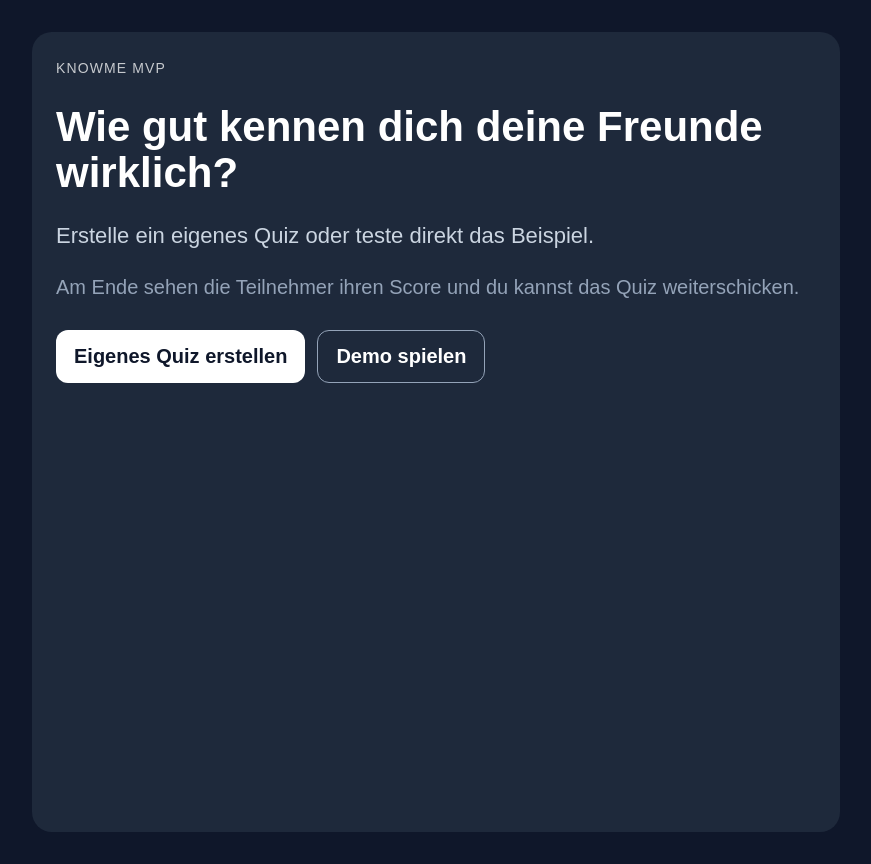
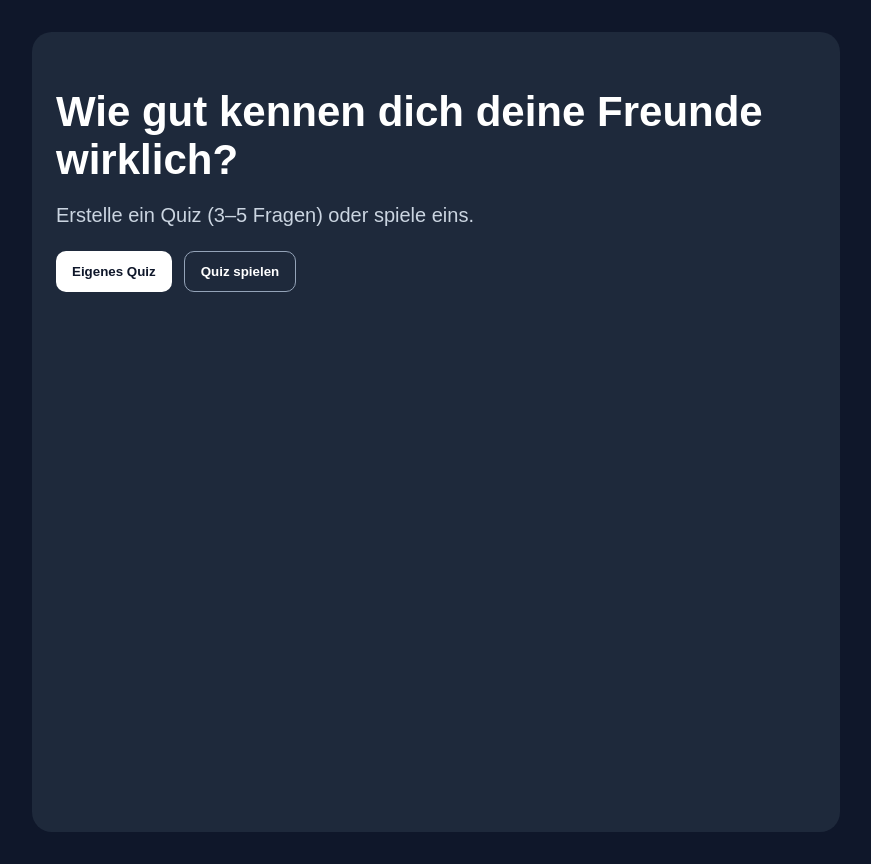
Before and after one commit to DerMichaBenjamin/knowme-mvp-Test02, a Next.js app: page / in a window 1280 px wide. Shown: the whole page, without its empty margins (204-1075 px from the left). Built offline with nearby package versions, Linux system fonts and the light colour scheme.

Commit message:
Refactor quiz logic and UI components

```diff
--- a/app/page.tsx
+++ b/app/page.tsx
@@ -2,81 +2,124 @@
 
 import { useEffect, useMemo, useState } from "react";
 
-type Q = { text: string; answer: boolean | null };
+type Q = { id: string; text: string; answer: boolean | null };
+type Result = { name: string; score: number; total: number };
 
-type Result = { score: number; total: number };
+const uid = () => Math.random().toString(36).slice(2, 9);
 
-const defaultQuestions: Q[] = [
-  { text: "Ich trinke lieber Bier als Wein.", answer: null },
-  { text: "Ich bin eher ein Morgenmensch.", answer: null },
-  { text: "Ich war schon mal auf Mallorca.", answer: null },
-  { text: "Ich esse gerne scharf.", answer: null },
-  { text: "Ich mag keine Hunde.", answer: null }
+const makeDefaults = (): Q[] => [
+  { id: uid(), text: "Ich trinke lieber Bier als Wein.", answer: null },
+  { id: uid(), text: "Ich bin eher ein Morgenmensch.", answer: null },
+  { id: uid(), text: "Ich war schon mal auf Mallorca.", answer: null },
 ];
 
-const demoQuizAnswers = [true, false, true, true, false];
-
 export default function Page() {
-  const [screen, setScreen] = useState<"welcome" | "create" | "quiz" | "result">("welcome");
-  const [questions, setQuestions] = useState<Q[]>(defaultQuestions);
+  const [screen, setScreen] = useState<"welcome" | "create" | "share" | "play_intro" | "quiz" | "result">("welcome");
+  const [questions, setQuestions] = useState<Q[]>(makeDefaults());
+  const [answersKey, setAnswersKey] = useState<boolean[]>([]);
   const [step, setStep] = useState(0);
   const [score, setScore] = useState(0);
   const [results, setResults] = useState<Result[]>([]);
+  const [playerName, setPlayerName] = useState("");
+  const [quizId, setQuizId] = useState("");
+  const [shareUrl, setShareUrl] = useState("");
+  const [copied, setCopied] = useState(false);
 
   useEffect(() => {
     try {
-      const saved = localStorage.getItem("knowme-results");
-      if (saved) setResults(JSON.parse(saved));
+      const r = localStorage.getItem("knowme-results");
+      if (r) setResults(JSON.parse(r));
     } catch {}
   }, []);
 
   useEffect(() => {
-    try {
-      localStorage.setItem("knowme-results", JSON.stringify(results));
-    } catch {}
+    try { localStorage.setItem("knowme-results", JSON.stringify(results)); } catch {}
   }, [results]);
 
-  const averageScore = useMemo(() => {
+  const average = useMemo(() => {
     if (!results.length) return null;
-    const totalScores = results.reduce((acc, item) => acc + item.score, 0);
-    return (totalScores / results.length).toFixed(1);
+    const s = results.reduce((a, b) => a + b.score, 0);
+    return (s / results.length).toFixed(1);
   }, [results]);
 
-  const updateQ = (i: number, patch: Partial<Q>) => {
-    setQuestions(prev => prev.map((q, idx) => (idx === i ? { ...q, ...patch } : q)));
+  const canStartCreated = questions.length >= 3 && questions.length <= 5 && questions.every(q => q.text.trim() && q.answer !== null);
+
+  const updateQ = (id: string, patch: Partial<Q>) => {
+    setQuestions(prev => prev.map(q => q.id === id ? { ...q, ...patch } : q));
   };
 
-  const startQuiz = () => {
-    setStep(0);
-    setScore(0);
-    setScreen("quiz");
+  const addQ = () => {
+    if (questions.length >= 5) return;
+    setQuestions(prev => [...prev, { id: uid(), text: "", answer: null }]);
   };
 
-  const startOwnQuizCreation = () => {
-    setQuestions(defaultQuestions);
-    setStep(0);
-    setScore(0);
+  const removeQ = (id: string) => {
+    if (questions.length <= 3) return;
+    setQuestions(prev => prev.filter(q => q.id !== id));
+  };
+
+  const startCreate = () => {
+    setQuestions(makeDefaults());
     setScreen("create");
   };
 
-  const canStartCreatedQuiz = questions.every(q => q.text.trim() && q.answer !== null);
+  const toShare = () => {
+    const id = uid();
+    const key = questions.map(q => q.answer as boolean);
+    setAnswersKey(key);
+    setQuizId(id);
+    const url = `${window.location.origin}/?q=${id}`; // simple link (MVP)
+    setShareUrl(url);
+    try { localStorage.setItem(`quiz-${id}`, JSON.stringify({ questions, key })); } catch {}
+    setScreen("share");
+  };
 
-  const answer = (value: boolean) => {
-    let nextScore = score;
-    const correctAnswers = questions.map((q, i) => q.answer ?? demoQuizAnswers[i]);
+  const copy = async () => {
+    try { await navigator.clipboard.writeText(shareUrl); } catch {}
+    setCopied(true);
+    setTimeout(() => setCopied(false), 1200);
+  };
 
-    if (value === correctAnswers[step]) nextScore += 1;
+  const loadFromUrl = () => {
+    const params = new URLSearchParams(window.location.search);
+    const id = params.get("q");
+    if (!id) return false;
+    try {
+      const raw = localStorage.getItem(`quiz-${id}`);
+      if (!raw) return false;
+      const parsed = JSON.parse(raw);
+      setQuestions(parsed.questions);
+      setAnswersKey(parsed.key);
+      setQuizId(id);
+      return true;
+    } catch { return false; }
+  };
+
+  const startPlay = () => {
+    const loaded = loadFromUrl();
+    if (!loaded && answersKey.length === 0) {
+      // fallback: use current questions with answers as key
+      setAnswersKey(questions.map(q => q.answer ?? false));
+    }
+    setPlayerName("");
+    setStep(0);
+    setScore(0);
+    setScreen("play_intro");
+  };
+
+  const answer = (v: boolean) => {
+    const correct = answersKey[step];
+    const nextScore = score + (v === correct ? 1 : 0);
     setScore(nextScore);
-
     if (step < questions.length - 1) {
-      setStep(step + 1);
+      setStep(s => s + 1);
     } else {
-      setResults(prev => [...prev, { score: nextScore, total: questions.length }]);
+      setResults(prev => [{ name: playerName || "Anonymous", score: nextScore, total: questions.length }, ...prev]);
       setScreen("result");
     }
   };
 
-  const restartQuizDirectly = () => {
+  const restartDirect = () => {
     setStep(0);
     setScore(0);
     setScreen("quiz");
@@ -88,67 +131,67 @@ export default function Page() {
 
         {screen === "welcome" && (
           <div>
-            <div style={{ fontSize: 14, opacity: 0.75, marginBottom: 12, letterSpacing: "0.08em", textTransform: "uppercase" }}>KnowMe MVP</div>
-            <h1 style={{ fontSize: 42, marginBottom: 16, lineHeight: 1.1 }}>Wie gut kennen dich deine Freunde wirklich?</h1>
-            <p style={{ fontSize: 22, marginBottom: 12, color: "#cbd5e1", lineHeight: 1.5 }}>
-              Erstelle ein eigenes Quiz oder teste direkt das Beispiel.
-            </p>
-            <p style={{ fontSize: 20, marginBottom: 28, color: "#94a3b8", lineHeight: 1.5 }}>
-              Am Ende sehen die Teilnehmer ihren Score und du kannst das Quiz weiterschicken.
-            </p>
-            <div style={{ display: "flex", gap: 12, flexWrap: "wrap" }}>
-              <button onClick={startOwnQuizCreation} style={btnPrimary}>Eigenes Quiz erstellen</button>
-              <button
-                onClick={() => {
-                  setQuestions(defaultQuestions);
-                  startQuiz();
-                }}
-                style={btnGhost}
-              >
-                Demo spielen
-              </button>
+            <h1 style={{ fontSize: 42, marginBottom: 16 }}>Wie gut kennen dich deine Freunde wirklich?</h1>
+            <p style={{ fontSize: 20, marginBottom: 24, color: "#cbd5e1" }}>Erstelle ein Quiz (3–5 Fragen) oder spiele eins.</p>
+            <div style={{ display: "flex", gap: 12 }}>
+              <button onClick={startCreate} style={btnPrimary}>Eigenes Quiz</button>
+              <button onClick={startPlay} style={btnGhost}>Quiz spielen</button>
             </div>
           </div>
         )}
 
         {screen === "create" && (
           <div>
-            <h2 style={{ fontSize: 34, marginBottom: 16 }}>Dein Quiz erstellen</h2>
-            <p style={{ fontSize: 18, marginBottom: 20, color: "#94a3b8", lineHeight: 1.5 }}>
-              Bearbeite die 5 Aussagen und setze die richtigen Antworten. Nichts ist vorausgewählt.
-            </p>
-
-            <div style={{ display: "flex", flexDirection: "column", gap: 14 }}>
+            <h2 style={{ fontSize: 32, marginBottom: 12 }}>Quiz erstellen (3–5 Fragen)</h2>
+            <div style={{ display: "flex", flexDirection: "column", gap: 12 }}>
               {questions.map((q, i) => (
-                <div key={i} style={{ background: "#0f172a", padding: 14, borderRadius: 12 }}>
-                  <input
-                    value={q.text}
-                    onChange={(e) => updateQ(i, { text: e.target.value })}
-                    style={{ width: "100%", padding: 10, borderRadius: 8, border: "none", marginBottom: 10, boxSizing: "border-box" }}
-                  />
-                  <div style={{ display: "flex", gap: 10 }}>
-                    <button onClick={() => updateQ(i, { answer: true })} style={q.answer === true ? btnPrimarySmall : btnGhostSmall}>Wahr</button>
-                    <button onClick={() => updateQ(i, { answer: false })} style={q.answer === false ? btnPrimarySmall : btnGhostSmall}>Falsch</button>
+                <div key={q.id} style={{ background: "#0f172a", padding: 12, borderRadius: 10 }}>
+                  <div style={{ display: "flex", justifyContent: "space-between", marginBottom: 8 }}>
+                    <strong>Frage {i + 1}</strong>
+                    <button onClick={() => removeQ(q.id)} style={{ ...btnGhostSmall, opacity: questions.length > 3 ? 1 : 0.4 }}>x</button>
+                  </div>
+                  <input value={q.text} onChange={e => updateQ(q.id, { text: e.target.value })} style={input} />
+                  <div style={{ display: "flex", gap: 8, marginTop: 8 }}>
+                    <button onClick={() => updateQ(q.id, { answer: true })} style={q.answer === true ? btnPrimarySmall : btnGhostSmall}>Wahr</button>
+                    <button onClick={() => updateQ(q.id, { answer: false })} style={q.answer === false ? btnPrimarySmall : btnGhostSmall}>Falsch</button>
                   </div>
                 </div>
               ))}
             </div>
 
-            <div style={{ marginTop: 20, display: "flex", gap: 12, flexWrap: "wrap" }}>
-              <button onClick={startQuiz} style={{ ...btnPrimary, opacity: canStartCreatedQuiz ? 1 : 0.5, cursor: canStartCreatedQuiz ? "pointer" : "not-allowed" }} disabled={!canStartCreatedQuiz}>Quiz starten</button>
-              <button onClick={() => setScreen("welcome")} style={btnGhost}>Zurück</button>
+            <div style={{ marginTop: 14, display: "flex", gap: 10 }}>
+              <button onClick={addQ} style={{ ...btnGhost, opacity: questions.length < 5 ? 1 : 0.4 }}>+ Frage</button>
+              <button onClick={toShare} disabled={!canStartCreated} style={{ ...btnPrimary, opacity: canStartCreated ? 1 : 0.4 }}>Weiter / Link erstellen</button>
+            </div>
+          </div>
+        )}
+
+        {screen === "share" && (
+          <div>
+            <h2 style={{ fontSize: 32, marginBottom: 12 }}>Link teilen</h2>
+            <div style={{ background: "#0f172a", padding: 12, borderRadius: 10, marginBottom: 12 }}>{shareUrl}</div>
+            <div style={{ display: "flex", gap: 10 }}>
+              <button onClick={copy} style={btnPrimary}>{copied ? "Kopiert" : "Link kopieren"}</button>
+              <button onClick={startPlay} style={btnGhost}>Vorschau spielen</button>
+            </div>
+          </div>
+        )}
+
+        {screen === "play_intro" && (
+          <div>
+            <h2 style={{ fontSize: 28, marginBottom: 12 }}>Name eingeben</h2>
+            <input value={playerName} onChange={e => setPlayerName(e.target.value)} style={input} placeholder="Dein Name" />
+            <div style={{ marginTop: 12 }}>
+              <button onClick={() => setScreen("quiz")} disabled={!playerName.trim()} style={{ ...btnPrimary, opacity: playerName.trim() ? 1 : 0.4 }}>Start</button>
             </div>
           </div>
         )}
 
         {screen === "quiz" && (
           <div>
-            <div style={{ marginBottom: 10, fontSize: 18, color: "#cbd5e1" }}>Frage {step + 1} / {questions.length}</div>
-            <div style={{ height: 10, background: "#334155", borderRadius: 999, overflow: "hidden", marginBottom: 24 }}>
-              <div style={{ width: `${((step + 1) / questions.length) * 100}%`, height: "100%", background: "white" }} />
-            </div>
-            <h2 style={{ fontSize: 34, marginBottom: 24, lineHeight: 1.25 }}>{questions[step].text}</h2>
-            <div style={{ display: "grid", gridTemplateColumns: "1fr 1fr", gap: 12 }}>
+            <div style={{ marginBottom: 10 }}>Frage {step + 1} / {questions.length}</div>
+            <h2 style={{ fontSize: 32, marginBottom: 20 }}>{questions[step].text}</h2>
+            <div style={{ display: "flex", gap: 10 }}>
               <button onClick={() => answer(true)} style={btnPrimary}>Wahr</button>
               <button onClick={() => answer(false)} style={btnGhost}>Falsch</button>
             </div>
@@ -157,53 +200,22 @@ export default function Page() {
 
         {screen === "result" && (
           <div>
-            <div style={{ fontSize: 14, opacity: 0.75, marginBottom: 12, letterSpacing: "0.08em", textTransform: "uppercase" }}>Ergebnis</div>
-            <h1 style={{ fontSize: 48, lineHeight: 1.1, marginBottom: 12 }}>{score} / {questions.length}</h1>
-            <p style={{ fontSize: 22, marginBottom: 12, color: "#cbd5e1", lineHeight: 1.5 }}>
-              {score === questions.length
-                ? "Stark. Du kennst die Person wirklich gut."
-                : score >= 3
-                ? "Gar nicht schlecht. Aber da geht noch mehr."
-                : "Das war eher schwierig. Ihr solltet vielleicht nochmal reden."}
-            </p>
-            <p style={{ fontSize: 20, marginBottom: 10, color: "#94a3b8", lineHeight: 1.5 }}>
-              Durchschnitt aller bisherigen Teilnehmer: {averageScore !== null ? `${averageScore} / ${questions.length}` : "noch keine Daten"}
-            </p>
-            <p style={{ fontSize: 22, marginBottom: 28, color: "#94a3b8", lineHeight: 1.5 }}>
-              Jetzt bist du dran: Erstelle dein eigenes Quiz und verschick es.
-            </p>
-            <div style={{ display: "flex", gap: 12, flexWrap: "wrap" }}>
-              <button onClick={startOwnQuizCreation} style={btnPrimary}>Eigenes Quiz erstellen</button>
-              <button onClick={restartQuizDirectly} style={btnGhost}>Nochmal spielen</button>
+            <h1 style={{ fontSize: 44 }}>{score} / {questions.length}</h1>
+            <p style={{ marginBottom: 10, color: "#cbd5e1" }}>Durchschnitt: {average ? `${average} / ${questions.length}` : "noch keine Daten"}</p>
+            <div style={{ display: "flex", gap: 10 }}>
+              <button onClick={startCreate} style={btnPrimary}>Eigenes Quiz</button>
+              <button onClick={restartDirect} style={btnGhost}>Nochmal spielen</button>
             </div>
           </div>
         )}
+
       </div>
     </main>
   );
 }
 
-const btnPrimary = {
-  fontSize: 20,
-  padding: "14px 18px",
-  borderRadius: 12,
-  border: 0,
-  background: "white",
-  color: "#0f172a",
-  fontWeight: 700,
-  cursor: "pointer"
-} as const;
-
-const btnGhost = {
-  fontSize: 20,
-  padding: "14px 18px",
-  borderRadius: 12,
-  border: "1px solid #94a3b8",
-  background: "transparent",
-  color: "white",
-  fontWeight: 700,
-  cursor: "pointer"
-} as const;
-
-const btnPrimarySmall = { ...btnPrimary, fontSize: 16, padding: "10px 14px" } as const;
-const btnGhostSmall = { ...btnGhost, fontSize: 16, padding: "10px 14px" } as const;
+const input = { width: "100%", padding: 10, borderRadius: 8, border: "none" } as const;
+const btnPrimary = { padding: "12px 16px", borderRadius: 10, border: 0, background: "white", color: "#0f172a", fontWeight: 700 } as const;
+const btnGhost = { padding: "12px 16px", borderRadius: 10, border: "1px solid #94a3b8", background: "transparent", color: "white", fontWeight: 700 } as const;
+const btnPrimarySmall = { ...btnPrimary, padding: "8px 12px" } as const;
+const btnGhostSmall = { ...btnGhost, padding: "8px 12px" } as const;
```
